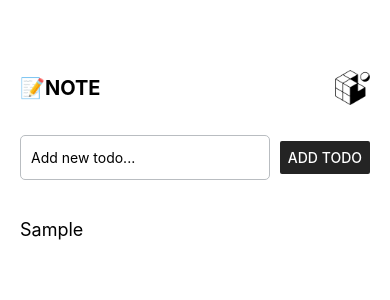
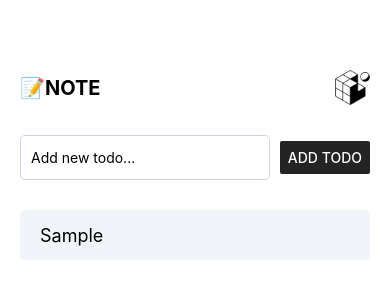
Before and after one commit to zwelhtetyan/hi-react-native, a React Native app: screen / in a window 390 px wide. Both pictures are taken after typing "Sample" into the empty fields and a click on the button "ADD TODO". Shown: the top 300 px of the page. Built offline with nearby package versions, Linux system fonts and the light colour scheme.

Commit message:
style(todoItem): a bit more beautiful

```diff
--- a/App.tsx
+++ b/App.tsx
@@ -51,9 +51,9 @@ export default function App() {
       {/* todos */}
       <View style={styles.todoContainer}>
         {todos.map((todo) => (
-          <Text style={styles.todoText} key={todo.id}>
-            {todo.todoText}
-          </Text>
+          <View style={styles.todoItem} key={todo.id}>
+            <Text style={styles.todoText}>{todo.todoText}</Text>
+          </View>
         ))}
       </View>
     </View>
@@ -91,7 +91,7 @@ const styles = StyleSheet.create({
   },
   input: {
     borderWidth: 1,
-    borderColor: "#b9bdc1",
+    borderColor: "#cbd5e1",
     height: 45,
     padding: 10,
     borderRadius: 5,
@@ -101,9 +101,16 @@ const styles = StyleSheet.create({
   todoContainer: {
     marginTop: 30,
   },
+  todoItem: {
+    height: 50,
+    backgroundColor: "#f1f5f9",
+    borderRadius: 5,
+    padding: 10,
+    paddingHorizontal: 20,
+    justifyContent: "center",
+    marginBottom: 10,
+  },
   todoText: {
     fontSize: 18,
-    height: 40,
-    lineHeight: 40,
   },
 });
```
